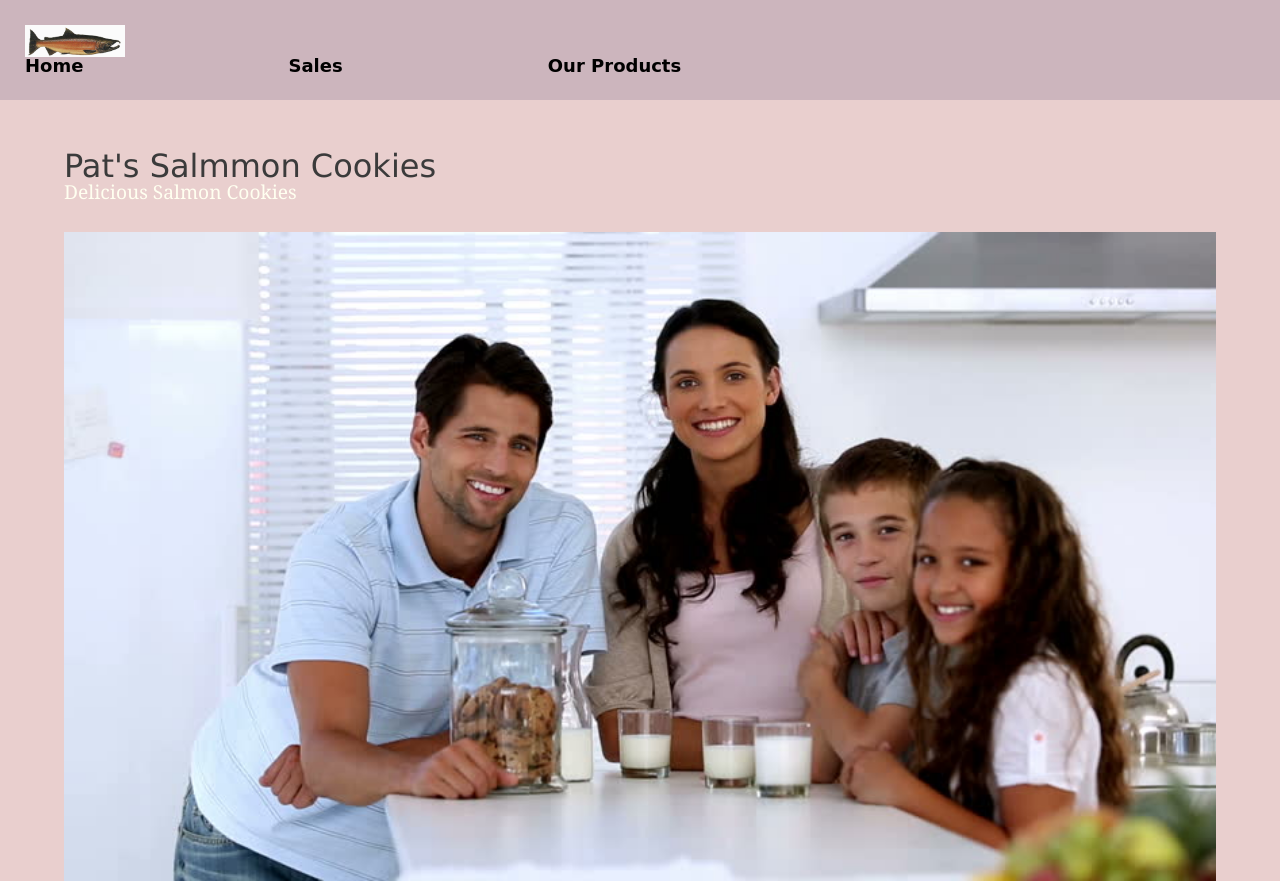
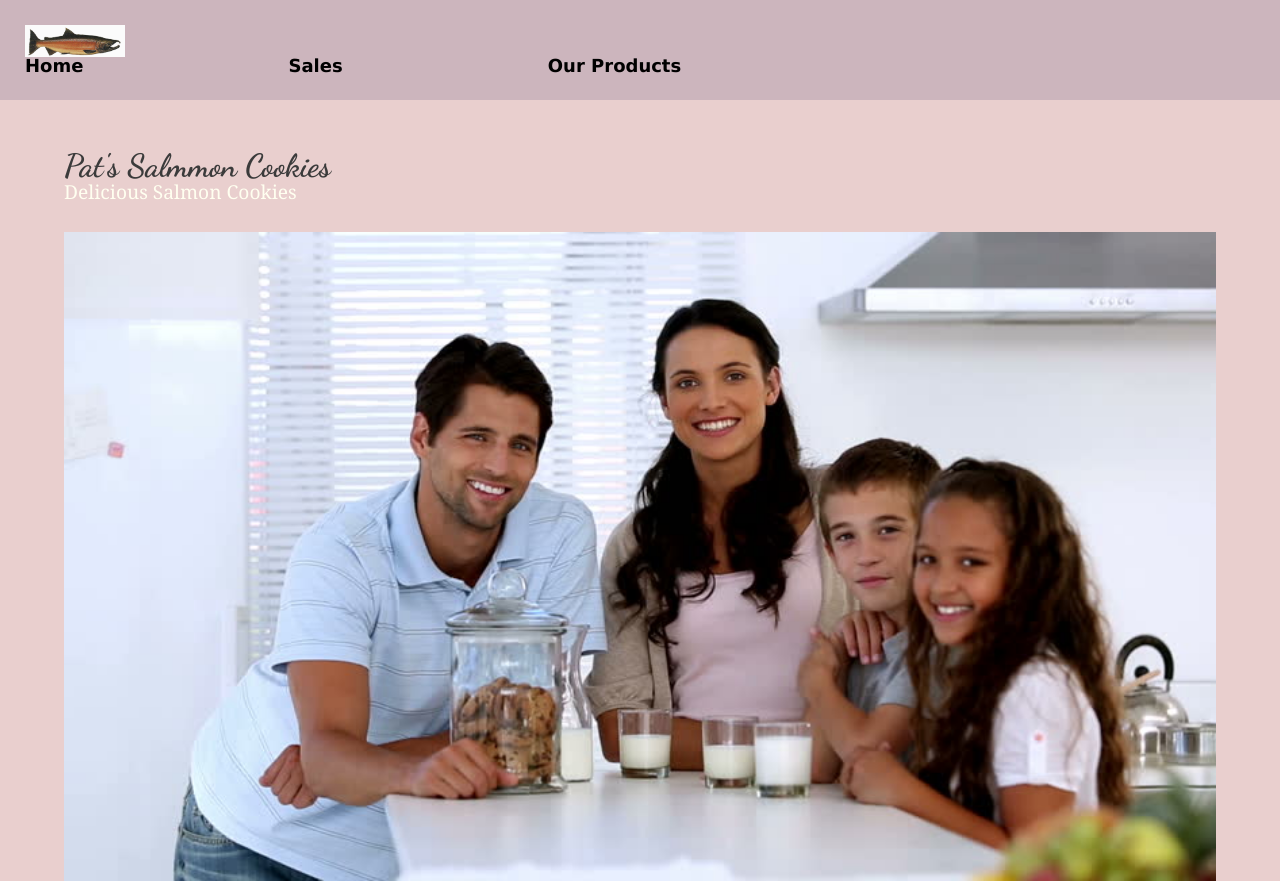
Before and after one commit to bayan-alkhatib/cookie-stand-project, a plain HTML site: page index.html in a window 1280 px wide. Shown: the top 881 px of the page. Drawn offline with Linux system fonts and the light colour scheme.

Commit message:
adding google font

```diff
--- a/css/styles-index.css
+++ b/css/styles-index.css
@@ -13,7 +13,7 @@ header{
     width:100%;
     background-color:#CCB5BD;
     padding:25px;
-    font-family:'Dancing Script', cursive;
+    font-family: Verdana, Geneva, Tahoma, sans-serif;
     margin-bottom:50px ;
 }
 
@@ -52,9 +52,10 @@ main{
 
 main h1{
     font-size: xx-large;
-    font-family: Verdana, Geneva, Tahoma, sans-serif;
+    font-family:'Dancing Script', cursive;
     color:rgb(59, 59, 59);
 }
+
 main p{
     font-size:larger;
     font-family: Georgia, 'Times New Roman', Times, serif;
--- a/css/styles.-sales.css
+++ b/css/styles.-sales.css
@@ -13,7 +13,7 @@ header{
     width:100%;
     background-color:#CCB5BD;
     padding:25px;
-    font-family:'Dancing Script', cursive;
+    font-family: Verdana, Geneva, Tahoma, sans-serif;
     margin-bottom:50px ;
 }
 
--- a/index.html
+++ b/index.html
@@ -7,6 +7,7 @@
     <title>Document</title>
     <link rel="stylesheet" href="css/reset.css">
     <link rel="stylesheet" href="css/styles-index.css">
+    <link rel="stylesheet" href="https://fonts.googleapis.com/css2?family=Dancing+Script:wght@700&display=swap" >
 </head>
 <body>
     <header>
```
